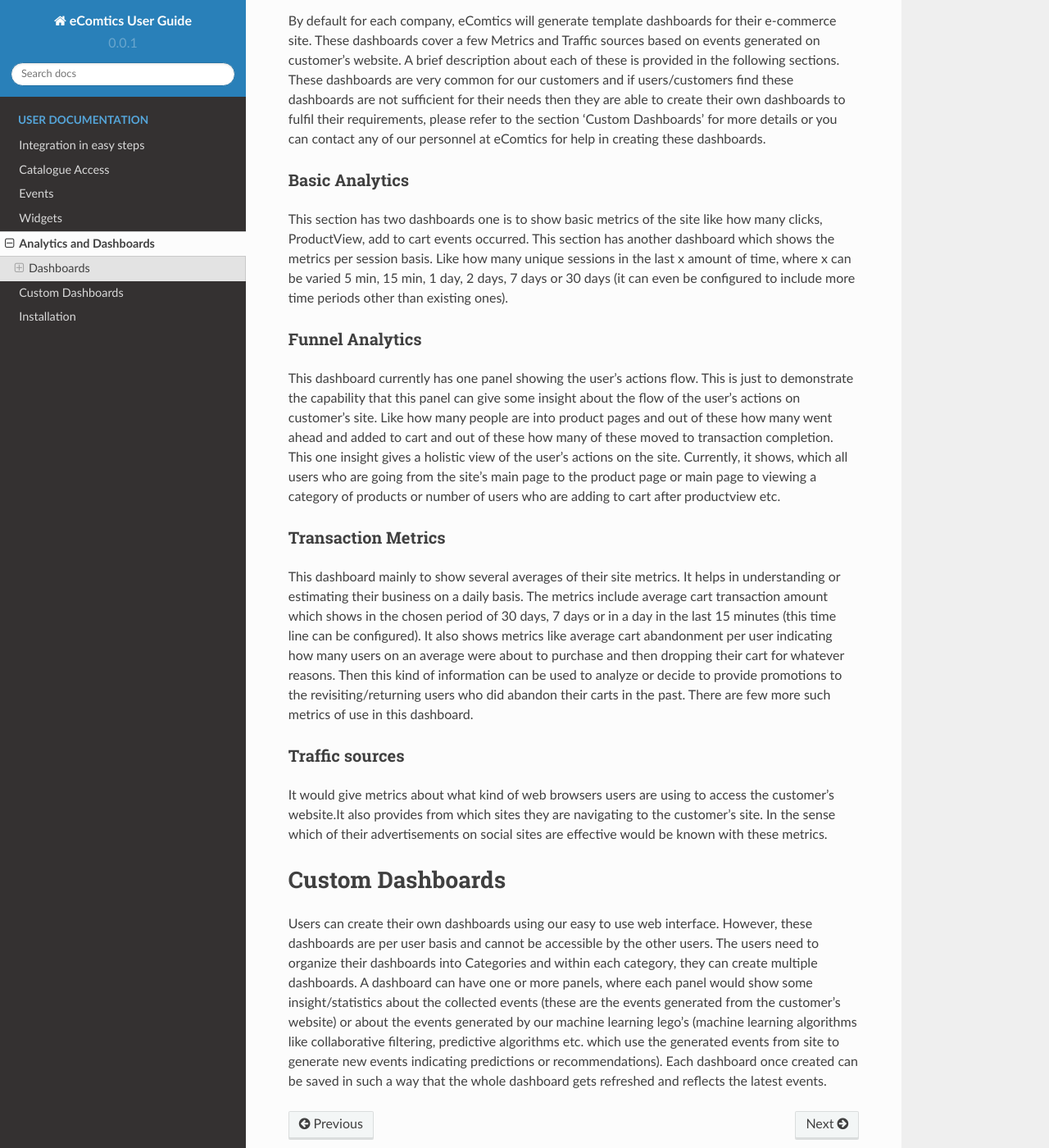
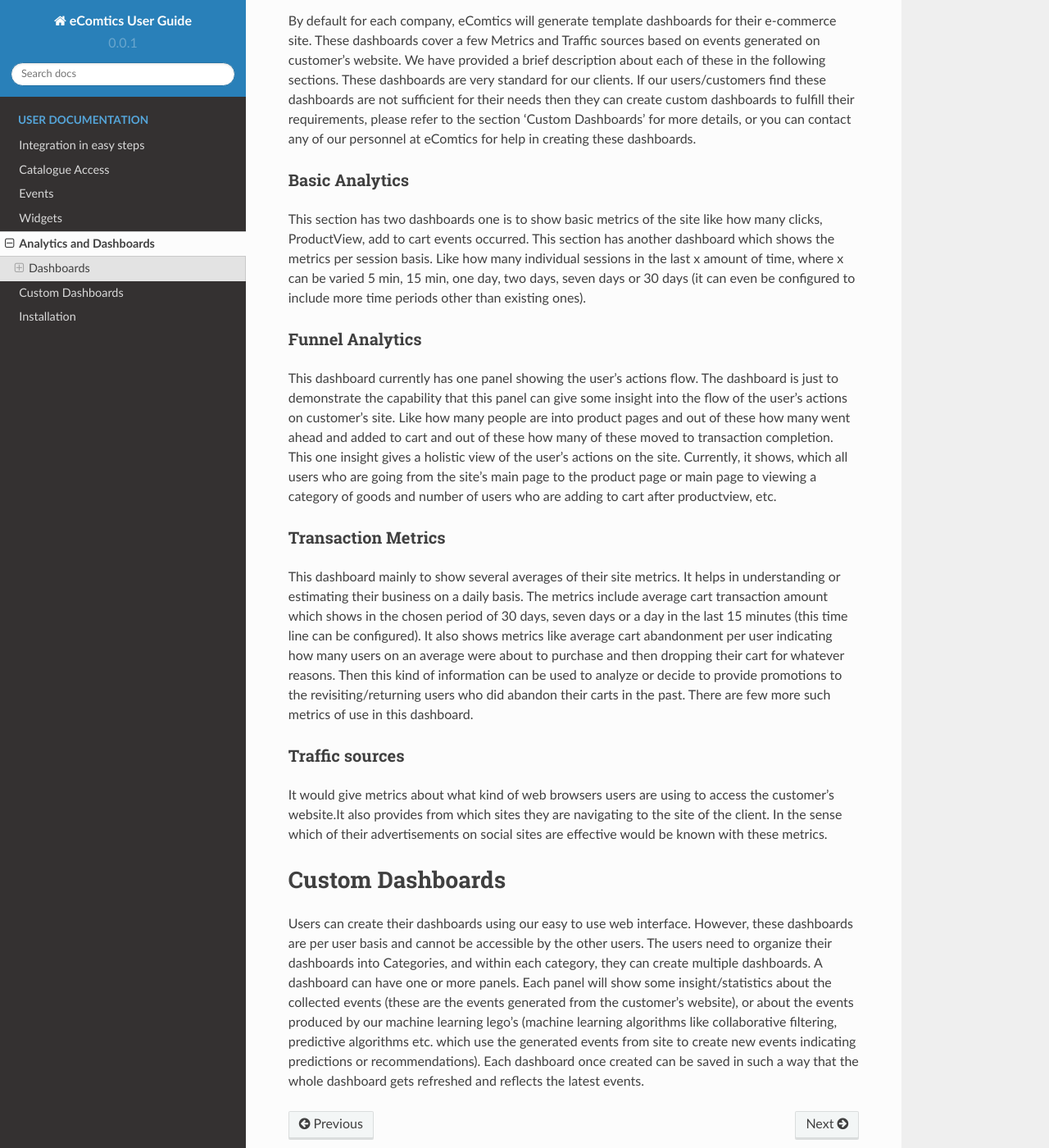
Before and after one commit to Jyotie/ecomdocs, a Sphinx documentation site: the page built from source/analytics.rst, in a window 1280 px wide and 1400 px high, scrolled down 274 px. Shown: the whole window at 82% size. Built offline with Sphinx 7.4.7 and the Read the Docs theme 2.0.0, drawn with Linux system fonts in a browser that asks for light colours; pages that are not in the unit, such as notebooks, are missing from menus; some of the changed text lies outside the part shown.

Commit message:
Update analytics.rst

```diff
--- a/source/analytics.rst
+++ b/source/analytics.rst
@@ -2,39 +2,39 @@ Analytics and Dashboards
 =========================
 
 * Template Dashboards: These are generated default dashboards
-* Custom Dashboards: These would be created by individual user
+* Custom Dashboards: Created individually by the user
 
 
 Dashboards
 ------------
 
-By default for each company, eComtics will generate template dashboards for their e-commerce site. These dashboards cover a few Metrics and Traffic sources based on events generated on customer’s website. A brief description about each of these is provided in the following sections. These dashboards are very common for our customers and if users/customers find these dashboards are not sufficient for their needs then they are able to create their own dashboards to fulfil their requirements, please refer to the section ‘Custom Dashboards’ for more details or you can contact any of our personnel at eComtics for help in creating these dashboards.
+By default for each company, eComtics will generate template dashboards for their e-commerce site. These dashboards cover a few Metrics and Traffic sources based on events generated on customer’s website. We have provided a brief description about each of these in the following sections. These dashboards are very standard for our clients. If our users/customers find these dashboards are not sufficient for their needs then they can create custom dashboards to fulfill their requirements, please refer to the section ‘Custom Dashboards’ for more details, or you can contact any of our personnel at eComtics for help in creating these dashboards.
 
 Basic Analytics
 ~~~~~~~~~~~~~~~~~~
 
-This section has two dashboards one is to show basic metrics of the site like how many clicks, ProductView, add to cart events occurred. This section has another dashboard which shows the metrics per session basis. Like how many unique sessions in the last x amount of time, where x can be varied 5 min, 15 min, 1 day, 2 days, 7 days or 30 days (it can even be configured to include more time periods other than existing ones).
+This section has two dashboards one is to show basic metrics of the site like how many clicks, ProductView, add to cart events occurred. This section has another dashboard which shows the metrics per session basis. Like how many individual sessions in the last x amount of time, where x can be varied 5 min, 15 min, one day, two days, seven days or 30 days (it can even be configured to include more time periods other than existing ones).
 
 
 Funnel Analytics
 ~~~~~~~~~~~~~~~~~~
 
-This dashboard currently has one panel showing the user’s actions flow. This is just to demonstrate the capability that this panel can give some insight about the flow of the user's actions on customer’s site. Like how many people are into product pages and out of these how many went ahead and added to cart and out of these how many of these moved to transaction completion. This one insight gives a holistic view of the user's actions on the site. Currently, it shows, which all users who are going from the site’s main page to the product page or main page to viewing a category of products or number of users who are adding to cart after productview etc.
+This dashboard currently has one panel showing the user’s actions flow. The dashboard is just to demonstrate the capability that this panel can give some insight into the flow of the user's actions on customer’s site. Like how many people are into product pages and out of these how many went ahead and added to cart and out of these how many of these moved to transaction completion. This one insight gives a holistic view of the user's actions on the site. Currently, it shows, which all users who are going from the site’s main page to the product page or main page to viewing a category of goods and number of users who are adding to cart after productview, etc.
 
 
 Transaction Metrics
 ~~~~~~~~~~~~~~~~~~~~~
 
-This dashboard mainly to show several averages of their site metrics. It helps in understanding or estimating their business on a daily basis. The metrics include average cart transaction amount which shows in the chosen period of 30 days, 7 days or in a day in the last 15 minutes (this time line can be configured). It also shows metrics like average cart abandonment per user indicating how many users on an average were about to purchase and then dropping their cart for whatever reasons. Then this kind of information can be used to analyze or decide to provide promotions to the revisiting/returning users who did abandon their carts in the past. There are few more such metrics of use in this dashboard.
+This dashboard mainly to show several averages of their site metrics. It helps in understanding or estimating their business on a daily basis. The metrics include average cart transaction amount which shows in the chosen period of 30 days, seven days or a day in the last 15 minutes (this time line can be configured). It also shows metrics like average cart abandonment per user indicating how many users on an average were about to purchase and then dropping their cart for whatever reasons. Then this kind of information can be used to analyze or decide to provide promotions to the revisiting/returning users who did abandon their carts in the past. There are few more such metrics of use in this dashboard.
 
 
 Traffic sources
 ~~~~~~~~~~~~~~~~~~~~~
 
-It would give metrics about what kind of web browsers users are using to access the customer's website.It also provides from which sites they are navigating to the customer’s site. In the sense which of their advertisements on social sites are effective would be known with these metrics.
+It would give metrics about what kind of web browsers users are using to access the customer's website.It also provides from which sites they are navigating to the site of the client. In the sense which of their advertisements on social sites are effective would be known with these metrics.
 
 
 Custom Dashboards
 ====================
 
-Users can create their own dashboards using our easy to use web interface. However, these dashboards are per user basis and cannot be accessible by the other users. The users need to organize their dashboards into Categories and within each category, they can create multiple dashboards. A dashboard can have one or more panels, where each panel would show some insight/statistics about the collected events (these are the events generated from the customer’s website) or about the events generated by our machine learning lego's (machine learning algorithms like collaborative filtering, predictive algorithms etc. which use the generated events from site to generate new events indicating predictions or recommendations). Each dashboard once created can be saved in such a way that the whole dashboard gets refreshed and reflects the latest events.
+Users can create their dashboards using our easy to use web interface. However, these dashboards are per user basis and cannot be accessible by the other users. The users need to organize their dashboards into Categories, and within each category, they can create multiple dashboards. A dashboard can have one or more panels. Each panel will show some insight/statistics about the collected events (these are the events generated from the customer’s website), or about the events produced by our machine learning lego's (machine learning algorithms like collaborative filtering, predictive algorithms etc. which use the generated events from site to create new events indicating predictions or recommendations). Each dashboard once created can be saved in such a way that the whole dashboard gets refreshed and reflects the latest events.
```
